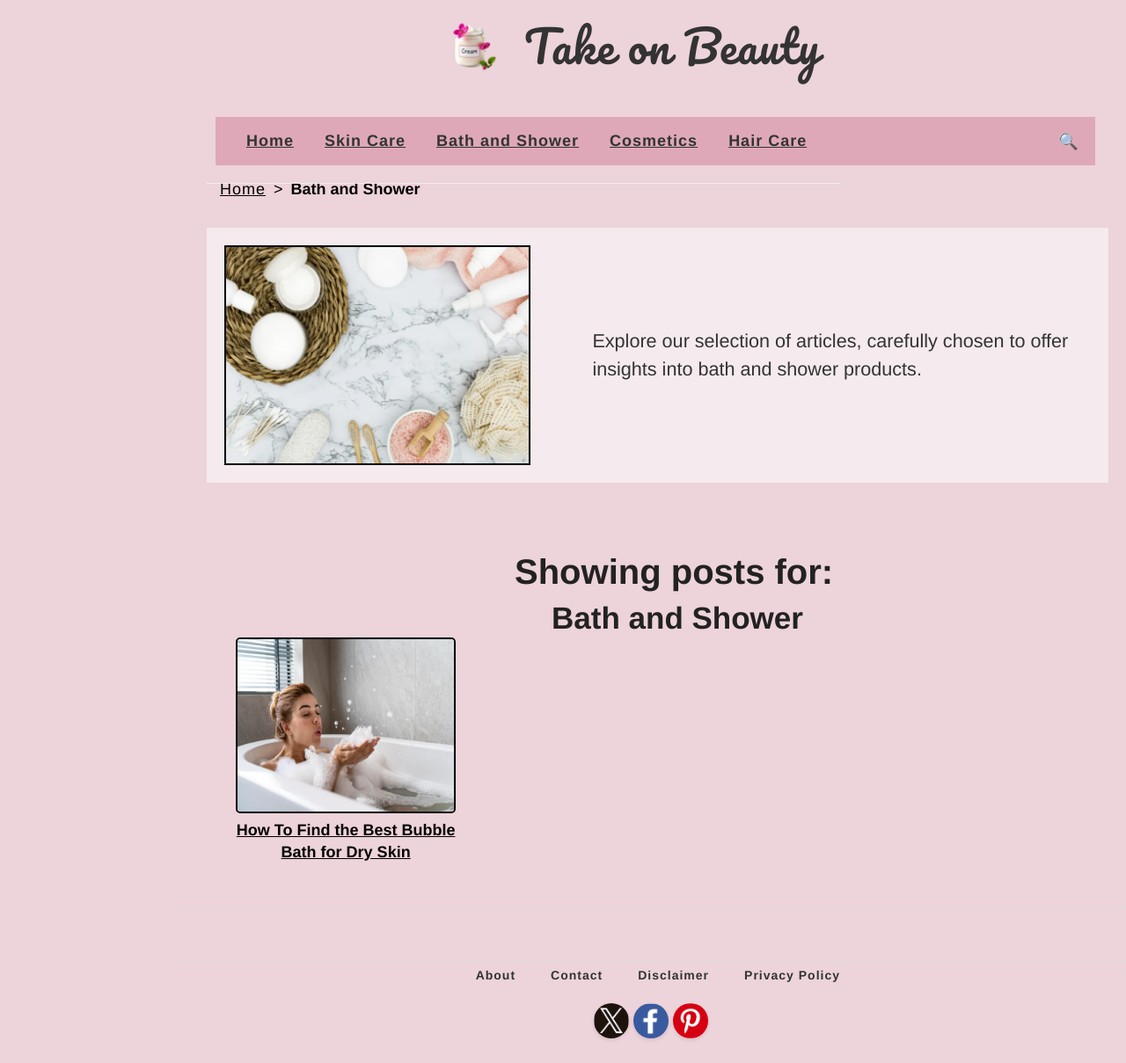
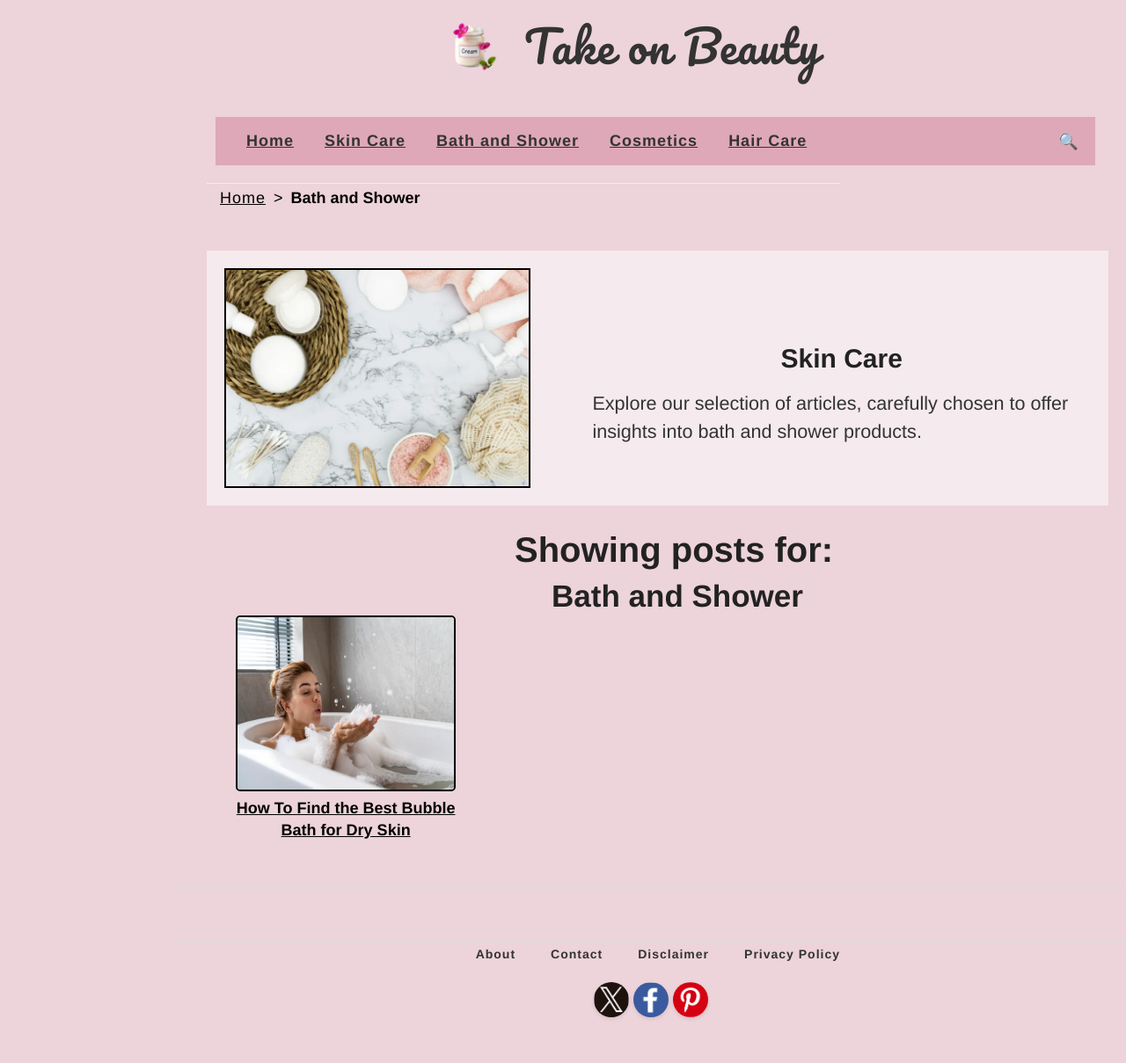
Before and after one commit to QMTesting/takeonbeauty, a Jekyll site: the page built from bath-and-shower.html, in a window 1280 px wide. Shown: the whole page at 88% size. Built offline with Jekyll 4.4.1, drawn with Linux system fonts in a browser that asks for light colours; after the commit the page ends 1184 px from its top, so only the background shows below that.

Commit message:
Update bath-and-shower.html

```diff
--- a/bath-and-shower.html
+++ b/bath-and-shower.html
@@ -11,10 +11,16 @@ permalink: /bath-and-shower/
 
 <br/><br/>
 
+<br /><br />
+
 <div class="cat-header">
   <img src="/assets/images/bath-shower-category.webp" alt="Bath and Shower Category" style="width: 350px; height: 250px;">
-  <span class="cat-desc">Explore our selection of articles, carefully chosen to offer insights into bath and shower products.</span>
-</div><br/><br/>
+
+  <div class="cat-desc">
+    <h1 class="cat-title">Skin Care</h1>
+    <span>Explore our selection of articles, carefully chosen to offer insights into bath and shower products.</span>
+  </div>
+</div>
 
 <style>
   @media only screen and (min-width: 820px) and (max-width: 1920px) {
@@ -35,31 +41,50 @@ permalink: /bath-and-shower/
     }
 
     .breadcrumbs {
-      margin-top: -55px;
+      margin-top: -45px;
+    }
+
+    .cat-title {
+      text-align: center;
+      margin-bottom: 10px;
     }
 
   }  /* End Desktop */
 
   @media only screen and (max-width: 780px) {
-    .cat-header {
+     .cat-header {
       display: block;
-      align-items: center; /* Align items vertically */
+      align-items: center;
       padding: 20px;
       background: #f5eaed;
+      margin-top: -15px;
     }
 
     .cat-desc {
       font-size: 1.2em;
       line-height: 1.5;
-      max-width: 380px; /* Optional: limits width of text */
+      max-width: 380px;
+      text-align: center;
+    }
+
+    .wrapper-masthead {
+      margin-bottom: 0px;
     }
 
     .breadcrumbs {
-      margin-top: -45px;
+      margin-top: -120px;
+      background: #edd3da;
     }
 
-  }  /* End Mobile */
+    .cat-title {
+      text-align: center;
+      margin-bottom: 10px;
+    }
+
+
+  } /* End Mobile */
 </style>
+
 
 
 <h2 class="post-title" style="font-size: 40px; line-height: 20px; litext-align: center;">Showing posts for:</h2>
```
